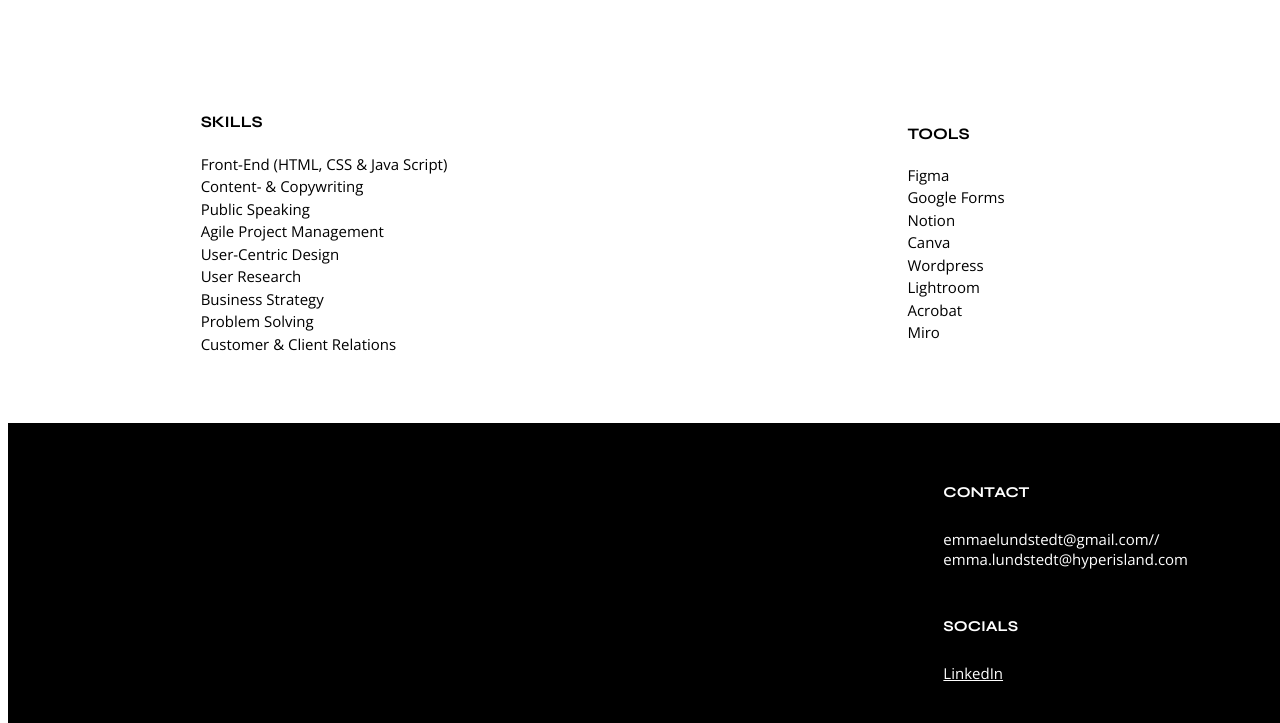
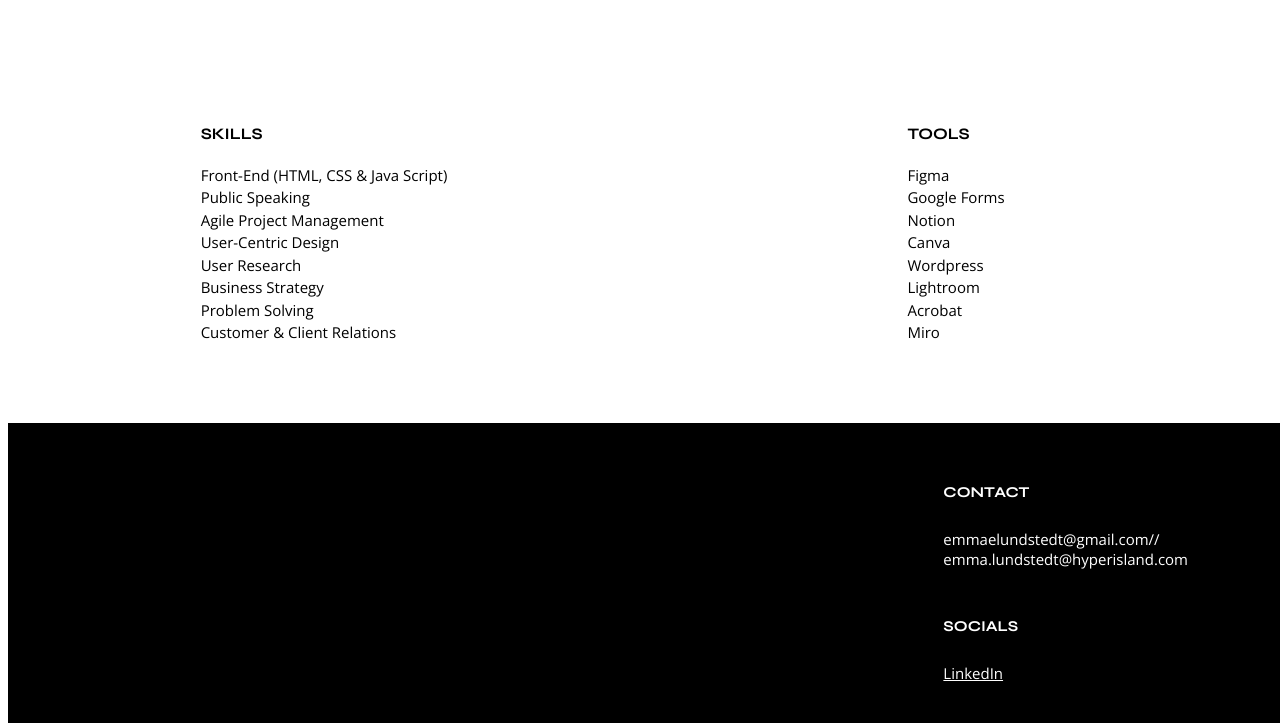
Before and after one commit to emmalundstedt/emmalundstedt.github.io, a plain HTML site: page index.html in a window 1280 px wide. Shown: the part 1637-2360 px from the top of the page. Drawn offline with nearby package versions, Linux system fonts and the light colour scheme.

Commit message:
Update index.html

```diff
--- a/index.html
+++ b/index.html
@@ -58,7 +58,6 @@
         <h4>SKILLS</h4>
         <ul>
         <li>Front-End (HTML, CSS & Java Script)</li>
-        <li>Content- & Copywriting</li>
         <li>Public Speaking</li>
         <li>Agile Project Management</li>
         <li>User-Centric Design</li>
```
